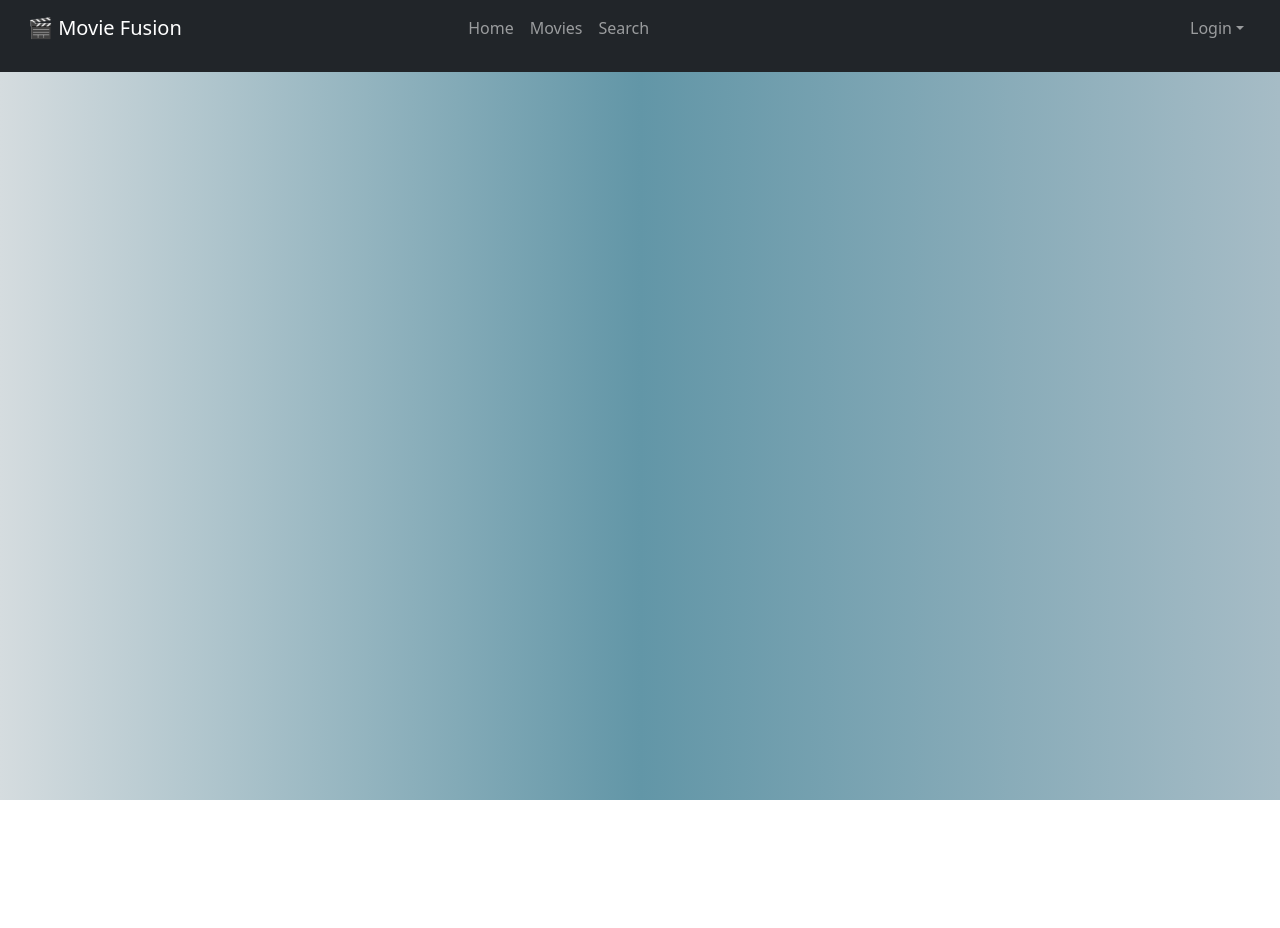
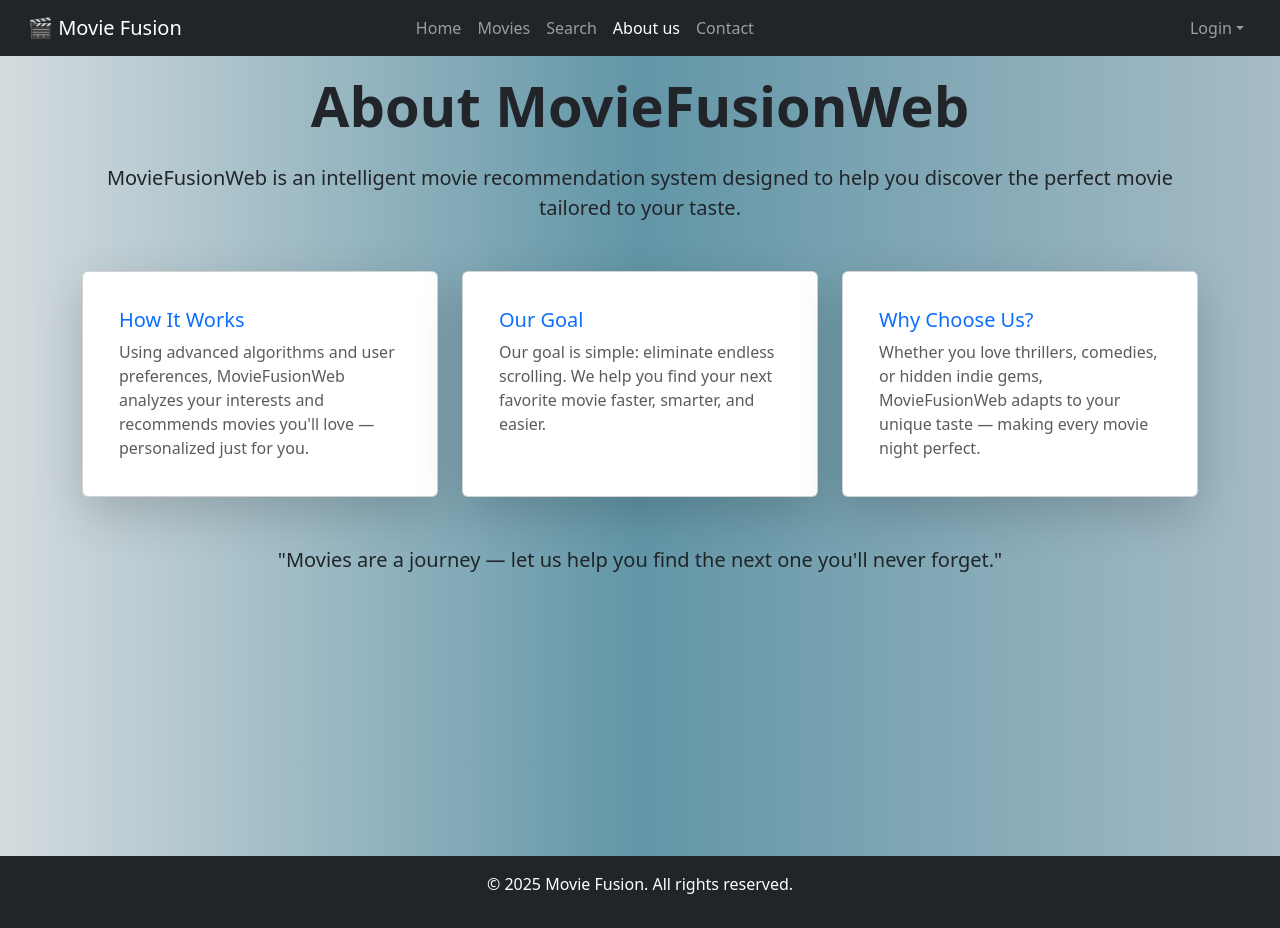
Before and after one commit to shubhamsuryawanshi586/Movie_Recommendation_Web, a React (Vite) app in the folder MovieFusionApp/: page /about in a window 1280 px wide. Before the commit the page ends 800 px from the top, so only its background shows below. Built offline with nearby package versions, Linux system fonts and the light colour scheme.

Commit message:
contact, aboutus, home page updated

```diff
--- a/MovieFusionApp/src/MovieApp.jsx
+++ b/MovieFusionApp/src/MovieApp.jsx
@@ -17,7 +17,9 @@ import MovieReview from './components/MovieReview';
 import MovieRating from './components/MovieRating';
 import Recommendations from './pages/Recommendations';
 import Watchlist from './pages/Watchlist';
-import MovieList from './pages/MovieList'
+import MovieList from './pages/MovieList';
+import Contact from './pages/Contact';
+import AboutUs from './pages/AboutUs';
 
 const MovieApp = () => {
   return (
@@ -44,6 +46,9 @@ const MovieApp = () => {
             <Route path="/movie/:id/rating" element={<MovieRating />} />
             <Route path="/movie/recommendation" element={<Recommendations/>}/>
             <Route path="/movie/watchlist" element={<Watchlist/>}/>
+            <Route path='/about' element={<AboutUs/>}/>
+            <Route path='/contact' element={<Contact/>}/>
+
           </Routes>
         </div>
         <Footer />
--- a/MovieFusionApp/src/components/MovieRating.jsx
+++ b/MovieFusionApp/src/components/MovieRating.jsx
@@ -18,7 +18,7 @@ const MovieRating = ({ onRatingSubmit }) => {
   };
 
   const handleClose = () => {
-    navigate('/');
+    navigate('/movies');
   };
 
   return (
--- a/MovieFusionApp/src/components/MovieReview.jsx
+++ b/MovieFusionApp/src/components/MovieReview.jsx
@@ -13,7 +13,7 @@ const MovieReview = () => {
   };
 
   const handleClose = () => {
-    navigate('/');
+    navigate('/movies');
   };
 
   return (
--- a/MovieFusionApp/src/components/Navbar.jsx
+++ b/MovieFusionApp/src/components/Navbar.jsx
@@ -97,6 +97,14 @@ const Navbar = () => {
                 </li>
               )}
 
+              <li className="nav-item">
+                <NavLink className="nav-link" to="/about" onClick={closeNavbar}>About us</NavLink>
+              </li>
+
+              <li className="nav-item">
+                <NavLink className="nav-link" to="/contact" onClick={closeNavbar}>Contact</NavLink>
+              </li>
+
             </ul>
           </div>
 
--- /dev/null
+++ b/MovieFusionApp/src/pages/AboutUs.jsx
@@ -0,0 +1,70 @@
+import React from "react";
+
+const AboutUs = () => {
+  return (
+    <div style={{ minHeight: '100vh', marginTop: '3.5rem', backgroundColor: '', marginBottom: "0" }}>
+      <div className="p-3 mt-5">
+        {/* Header Section */}
+        <div className="container text-center mb-5">
+          <h1 className="display-4 font-weight-bold mb-4" style={{ fontWeight: '600' }}>About MovieFusionWeb</h1>
+          <p className="lead">
+            MovieFusionWeb is an intelligent movie recommendation system designed to help you discover the perfect movie tailored to your taste.
+          </p>
+        </div>
+
+        {/* Cards Section */}
+        <div className="container">
+          <div className="row">
+            {/* Card 1 */}
+            <div className="col-md-4 mb-4">
+              <div className="card shadow-lg rounded-lg h-100">
+                <div className="card-body">
+                  <h5 className="card-title text-primary">How It Works</h5>
+                  <p className="card-text text-muted">
+                    Using advanced algorithms and user preferences, MovieFusionWeb analyzes your interests and recommends movies you'll love — personalized just for you.
+                  </p>
+                </div>
+              </div>
+            </div>
+
+            {/* Card 2 */}
+            <div className="col-md-4 mb-4">
+              <div className="card shadow-lg rounded-lg h-100">
+                <div className="card-body">
+                  <h5 className="card-title text-primary">Our Goal</h5>
+                  <p className="card-text text-muted">
+                    Our goal is simple: eliminate endless scrolling. We help you find your next favorite movie faster, smarter, and easier.
+                  </p>
+                </div>
+              </div>
+            </div>
+
+            {/* Card 3 */}
+            <div className="col-md-4 mb-4">
+              <div className="card shadow-lg rounded-lg h-100">
+                <div className="card-body">
+                  <h5 className="card-title text-primary">Why Choose Us?</h5>
+                  <p className="card-text text-muted">
+                    Whether you love thrillers, comedies, or hidden indie gems, MovieFusionWeb adapts to your unique taste — making every movie night perfect.
+                  </p>
+                </div>
+              </div>
+            </div>
+          </div>
+        </div>
+
+        {/* Quote Section */}
+        <div className="container text-center mt-4">
+          <blockquote className="blockquote">
+            <p className="mb-0 ">
+              "Movies are a journey — let us help you find the next one you'll never forget."
+            </p>
+          </blockquote>
+        </div>
+
+      </div>
+    </div>
+  );
+};
+
+export default AboutUs;
--- a/MovieFusionApp/src/pages/AdminDashboard.jsx
+++ b/MovieFusionApp/src/pages/AdminDashboard.jsx
@@ -5,6 +5,7 @@ import './css/AdminDashboard.css';
 
 const AdminDashboard = () => {
   const [movies, setMovies] = useState([]);
+  const [searchTerm, setSearchTerm] = useState('');
 
   useEffect(() => {
     fetchMovies();
@@ -23,11 +24,27 @@ const AdminDashboard = () => {
     }
   };
 
+  // Filtered movies based on search term
+  const filteredMovies = movies.filter(m =>
+    m.movie_title.toLowerCase().includes(searchTerm.toLowerCase())
+  );
+
   return (
     <div className='admindashboard'>
       <div className="container-fluid px-3 py-4">
         <h2 className="mb-4">Admin Dashboard</h2>
-        <Link className="btn btn-success mb-3" to="/admin/add">Add Movie</Link>
+
+        <div className="d-flex justify-content-between align-items-center mb-3 ">
+          <Link className="btn btn-success" to="/admin/add">Add Movie</Link>
+          <input
+            type="text"
+            className="form-control" style={{width:'90%'}}
+            placeholder="Search by title..."
+            value={searchTerm}
+            onChange={(e) => setSearchTerm(e.target.value)}
+          />
+        </div>
+
         <div className="table-responsive">
           <table className="table table-bordered table-hover align-middle">
             <thead className="table-light">
@@ -39,7 +56,8 @@ const AdminDashboard = () => {
               </tr>
             </thead>
             <tbody>
-              {movies.map(m => (
+              {filteredMovies.length > 0 ? (
+                filteredMovies.map(m => (
                   <tr key={m.movie_id}>
                     <td>{m.movie_title}</td>
                     <td>{m.movie_director_name}</td>
@@ -58,7 +76,12 @@ const AdminDashboard = () => {
                       </div>
                     </td>
                   </tr>
-              ))}
+                ))
+              ) : (
+                <tr>
+                  <td colSpan="4" className="text-center">No movies found</td>
+                </tr>
+              )}
             </tbody>
           </table>
         </div>
--- /dev/null
+++ b/MovieFusionApp/src/pages/Contact.jsx
@@ -0,0 +1,22 @@
+import React from "react";
+
+
+const Contact = () => {
+  return (
+    <div
+      className="d-flex justify-content-center align-items-center"
+      style={{ minHeight: '80vh', paddingTop: '7rem', paddingBottom: '4rem', marginTop:'1.2rem', marginBottom:'1.3rem' }}
+    >
+      <div className="card shadow-lg p-4 border-0 rounded-3"  >
+        <h2 className="text-center mb-4 text-primary">Contact Us</h2>
+        <div className="fs-5">
+          <p className="mb-3"> <strong>Phone:</strong> 91+ 9158596208</p>
+          <p className="mb-3"> <strong>Email:</strong> shubham@gmail.com </p>
+          <p> <strong>Address:</strong> Giri's Tech Hub, Pune</p>
+        </div>
+      </div>
+    </div>
+  );
+};
+
+export default Contact;
--- a/MovieFusionApp/src/pages/Watchlist.jsx
+++ b/MovieFusionApp/src/pages/Watchlist.jsx
@@ -2,7 +2,7 @@ import React, { useEffect, useState } from "react";
 import MovieService from "../services/MovieService";
 import { Container, Row, Col, Card } from "react-bootstrap";
 
-const Watchlist = () => {
+const AboutUs = () => {
   const [watchlist, setWatchlist] = useState([]);
 
   // useEffect(() => {
@@ -31,4 +31,4 @@ const Watchlist = () => {
   );
 };
 
-export default Watchlist;
+export default AboutUs;
--- a/MovieFusionApp/src/services/MovieService.js
+++ b/MovieFusionApp/src/services/MovieService.js
@@ -30,6 +30,11 @@ class MovieService {
         return axios.get(`${API_BASE}/search/${query}`);
     }
 
+    getMoviesByGenre = async (genrename) => {
+       return axios.get(`${API_BASE}/category/${genrename}`);
+      };
+
+
 }
 
 export default new MovieService();
--- a/MovieFusionApp/src/services/WatchList.js
+++ b/MovieFusionApp/src/services/WatchList.js
@@ -5,7 +5,7 @@ const API_BASE = 'http://localhost:8080/watchlist';
 class WatchList {
 
     addToWatchlist(userId, movieId) {
-        return axios.post(`/api/watchlist`, { userId, movieId });
+        return axios.post(`${API_BASE}/watchlist`, { userId, movieId });
       }
 }
 
```
Also changed, not shown: MovieFusionApp/src/components/HomePage.jsx (+51 -44 lines). Lines whose indentation alone changed are shown as unchanged.
